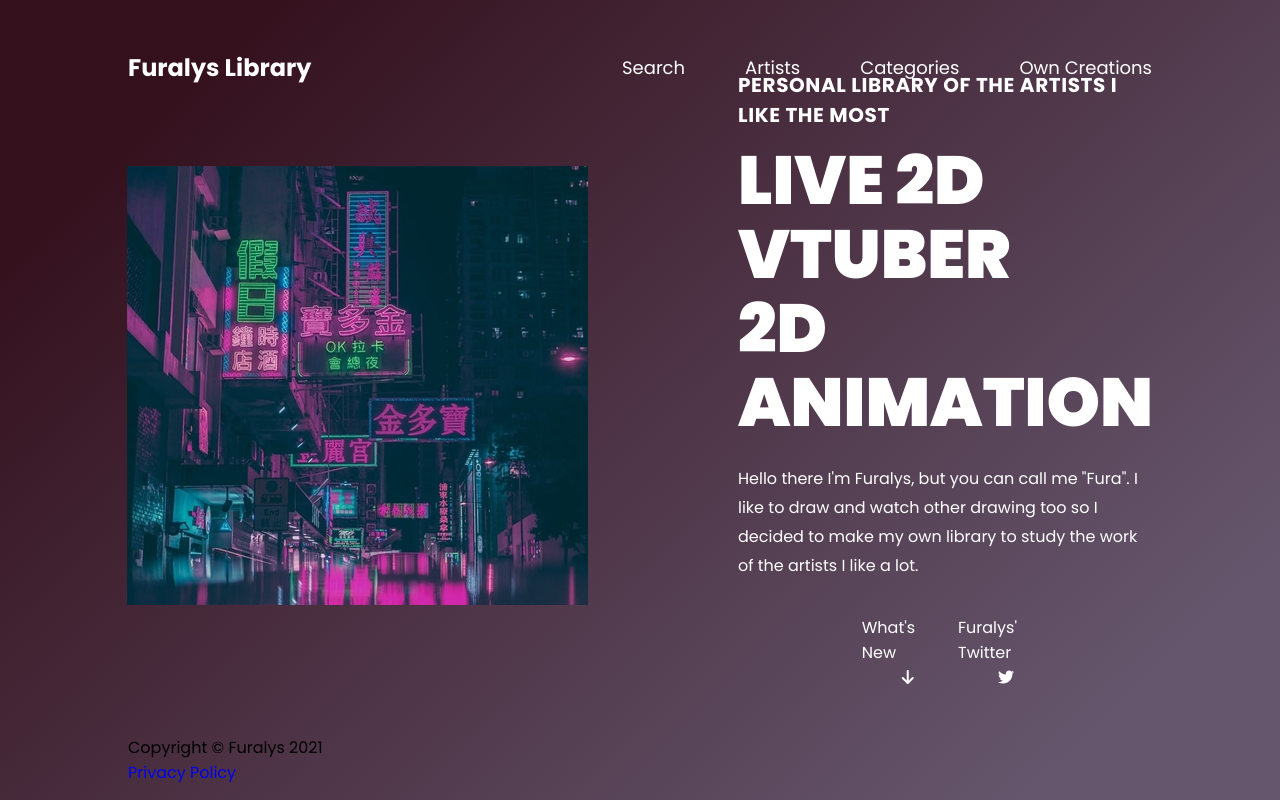
After one commit to fura-illus/furalys_library, a Symfony app: template templates/homepage/home.html.twig in a window 1280 px wide. The commit adds this page. Run offline with Twig, Linux system fonts and the light colour scheme; the template is opened without the code that fills it, so the values that code supplies are empty; some libraries are stand-ins or nearby versions.

Commit message:
ajout css + modif template layout pour page acceuil

```diff
--- /dev/null
+++ b/public/css/fl.css
@@ -0,0 +1,120 @@
+* {
+    margin: 0;
+    padding: 0;
+    text-decoration: none;
+    box-sizing: border-box;
+    font-family: 'Poppins', sans-serif;
+}
+
+
+section {
+    background: linear-gradient(136.16deg,
+    rgba(46, 9, 22, 0.97) 12.91%,
+    rgba(32, 10, 43, 0.69) 87.68%
+    );
+    height: 100vh;
+}
+
+section .container {
+    height: 100%;
+    max-width: 80%;
+    margin: 0 auto;
+    padding-top: 50px;
+}
+
+section .container header {
+    display: flex;
+    flex-direction: row;
+    justify-content: space-between;
+    align-items: center;
+    color: white;
+}
+
+section .container nav {
+    display: flex;
+    flex-direction: row;
+}
+
+section .container nav a {
+    margin-left: 60px;
+    color: white;
+    font-size: 18px;
+}
+
+section .container .hero {
+    height: 80%;
+    display: flex;
+    flex-direction: row;
+    justify-content: center;
+    align-items: center;
+}
+
+section .container .hero .hero-left{
+    height: 80%;
+    display: flex;
+    flex-direction: column;
+    justify-content: center;
+    align-items: center;
+}
+
+section .container .hero .hero-right{
+    padding-left: 150px;
+}
+
+section .container .hero .hero-right .bloc-text,
+section .container .hero .hero-right .bloc-button a {
+    color: white;
+}
+
+section .container .hero .hero-right .bloc-text span{
+    font-style: normal;
+    font-weight: bold;
+    font-size: 20px;
+    line-height: 30px;
+    letter-spacing: 0.03em;
+    text-transform: uppercase;
+}
+
+section .container .hero .hero-right .bloc-text h1{
+    font-style: normal;
+    font-weight: 900;
+    font-size: 68px;
+    line-height: 109%;
+    margin: 14px 0px;
+}
+
+section .container .hero .hero-right .bloc-text p{
+    font-style: normal;
+    font-weight: normal;
+    font-size: 16px;
+    line-height: 180%;
+    margin: 25px 0px;
+}
+
+section .container .hero .hero-right .bloc-button {
+    margin: 0 auto;
+    width: 50%;
+}
+
+section .container .hero .hero-right .bloc-button .home-btn {
+    display: flex;
+    flex-direction: row;
+    justify-content: space-between;
+    align-items: center;
+}
+
+section .container .hero .hero-right .bloc-button .what-new {
+    padding: 10px 20px;
+}
+
+section .container .hero .hero-right .bloc-button .what-new i {
+    margin-left: 40px;
+}
+
+section .container .hero .hero-right .bloc-button .twitter-icon {
+    padding: 10px 20px;
+}
+
+section .container .hero .hero-right .bloc-button .twitter-icon i {
+    margin-left: 40px;
+}
--- a/templates/base.html.twig
+++ b/templates/base.html.twig
@@ -1,19 +1,12 @@
 <!DOCTYPE html>
-<html>
+<html lang="fr">
     <head>
         <meta charset="UTF-8">
-        <title>{% block title %}Welcome!{% endblock %}</title>
-        {# Run `composer require symfony/webpack-encore-bundle`
-           and uncomment the following Encore helpers to start using Symfony UX #}
-        {% block stylesheets %}
-            {#{{ encore_entry_link_tags('app') }}#}
-        {% endblock %}
-
-        {% block javascripts %}
-            {#{{ encore_entry_script_tags('app') }}#}
-        {% endblock %}
+        <title>{% block title %}Fura_illus Library{% endblock %}</title>
+        {% block stylesheets %}{% endblock %}
     </head>
     <body>
         {% block body %}{% endblock %}
+        {% block javascripts %}{% endblock %}
     </body>
 </html>
--- /dev/null
+++ b/templates/homepage/home.html.twig
@@ -0,0 +1,14 @@
+{% extends 'layout.html.twig' %}
+
+    {% block container %}
+        <div class="post-container">
+            <body>
+                <div class="post-1">
+                    <img src="" alt="">
+                </div>
+                <div class="post-2">
+                    <img src="" alt="">
+                </div>
+            </body>
+        </div>
+    {% endblock %}
--- /dev/null
+++ b/templates/layout.html.twig
@@ -0,0 +1,81 @@
+{% extends 'base.html.twig' %}
+
+    {% block stylesheets %}
+        <!-- CSS -->
+        <link href="/css/fl.css" rel="stylesheet">
+        <!-- FONT -->
+        <link rel="preconnect" href="https://fonts.googleapis.com">
+        <link rel="preconnect" href="https://fonts.gstatic.com" crossorigin>
+        <link href="https://fonts.googleapis.com/css2?family=Poppins:wght@200;300;400;500;600;700;800;900&display=swap" rel="stylesheet">
+    {% endblock %}
+
+    {% block javascripts %}
+    <!-- JS -->
+    <script src="https://kit.fontawesome.com/0709ae03e6.js" crossorigin="anonymous"></script>
+    {% endblock %}
+
+    {% block body %}
+        <section>
+            <div class="container">
+                <header>
+                    <!-- LOGO -->
+                    <div class="header-left">
+                        <h1>Furalys Library</h1>
+                    </div>
+                    <!-- MENU -->
+                    <div class="header-right">
+                        <nav>
+                            <a href="#">Search</a>
+                            <a href="#">Artists</a>
+                            <a href="#">Categories</a>
+                            <a href="#">Own Creations</a>
+                        </nav>
+                    </div>
+                </header>
+                <!-- HERO BANNER -->
+                <div class="hero">
+                    <div class="hero-left">
+                        <img src="/img/pages/hero-left.png" alt="photo de Furalys">
+                    </div>
+                    <div class="hero-right">
+                        <div class="bloc-text">
+                            <span>Personal library of the artists I like the most</span>
+                            <h1>LIVE 2D<br/>VTUBER<br/>2D ANIMATION</h1>
+                            <p>
+                                Hello there I'm Furalys, but you can call me "Fura". I like to draw and watch other
+                                drawing too so I decided to make my own library to study the work of the artists I like
+                                a lot.
+                            </p>
+                        </div>
+                        <div class="bloc-button">
+                            <div class="home-btn">
+                                <div class="what-new">
+                                    <a href="#">What's New<br/>
+                                        <i class="fas fa-arrow-down"></i>
+                                    </a>
+                                </div>
+                                <div class="twitter-icon">
+                                    <a href="https://twitter.com/furalys" target="_blank">Furalys' Twitter<br/>
+                                        <i class="fab fa-twitter"></i>
+                                    </a>
+                                </div>
+                            </div>
+                        </div>
+                    </div>
+                </div>
+                <!-- BODY -->
+                {% block container %}{% endblock %}
+                <!-- FOOTER -->
+                <footer>
+                    <div class="footer-links">
+                        <div class="">
+                            <span class="copyright">Copyright &copy; Furalys 2021</span>
+                        </div>
+                        <div class="">
+                            <a href="#">Privacy Policy</a>
+                        </div>
+                    </div>
+                </footer>
+            </div>
+        </section>
+    {% endblock %}
```
Also changed, not shown: src/Controller/HomepageController.php (added, +20 -0 lines), public/img/pages/arrow-down-solid.svg (added), public/img/pages/hero-left.png (added).
